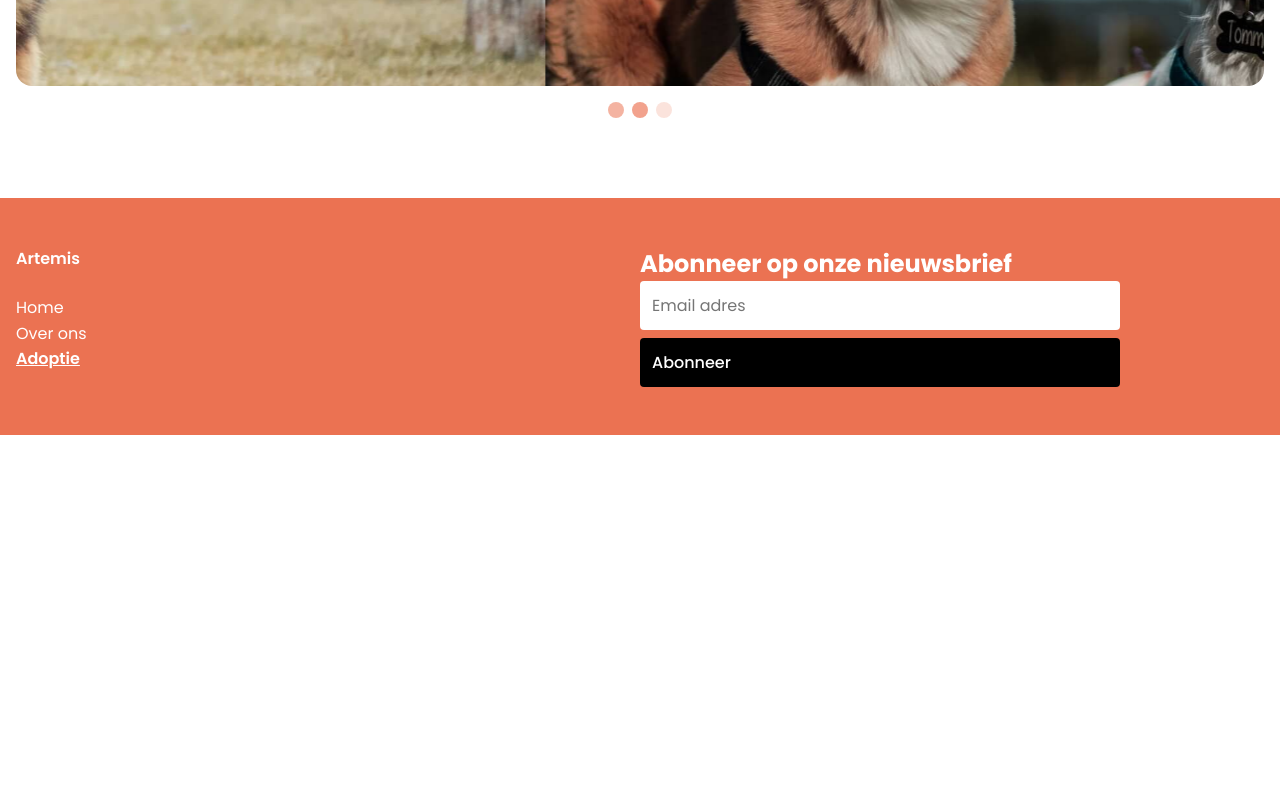
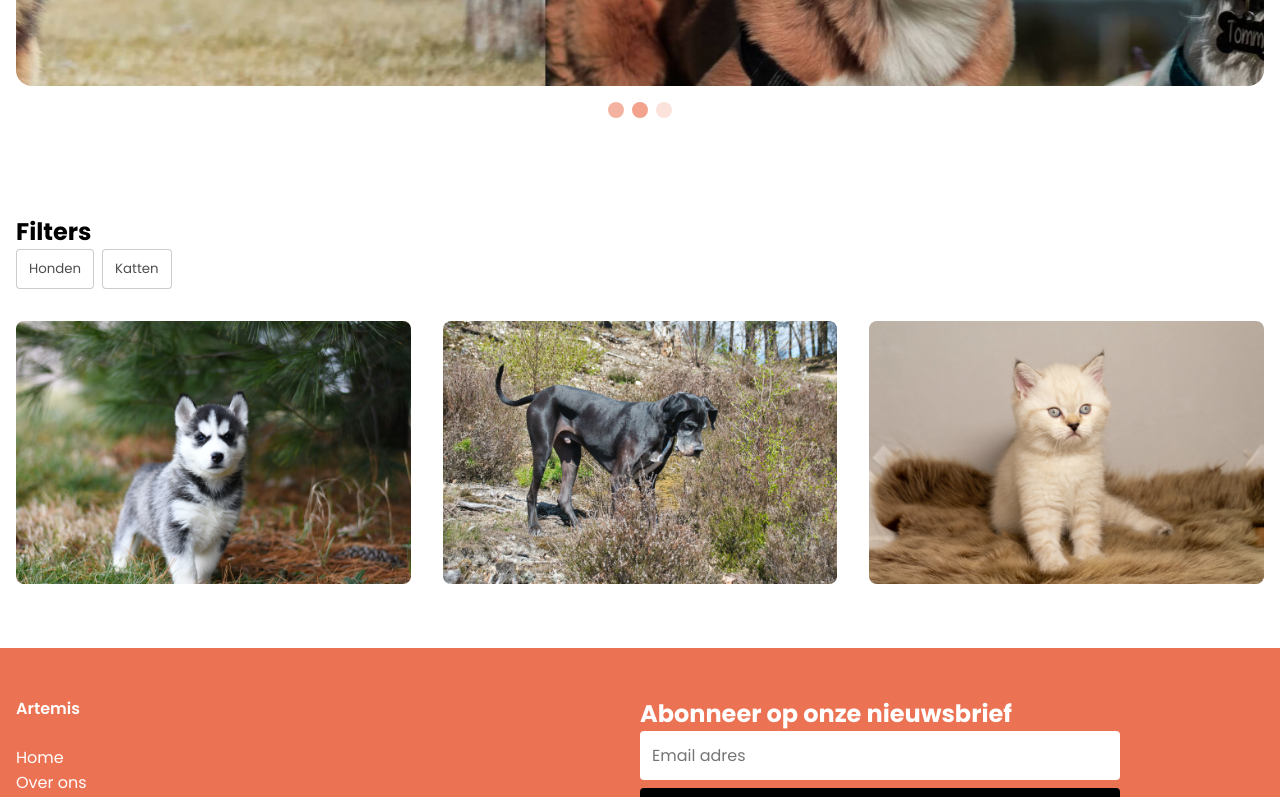
Before and after one commit to Markiesch/Artemis, a Vue app: page /overzicht in a window 1280 px wide. Shown: the part 693-1490 px from the top of the page. Before the commit the page ends 1128 px from the top, so only its background shows below. Built offline with nearby package versions, Linux system fonts and the light colour scheme.

Commit message:
Added filter buttons, added petcards

```diff
--- a/src/views/Overzicht.vue
+++ b/src/views/Overzicht.vue
@@ -3,9 +3,78 @@
   <section>
     <Slider />
   </section>
+  <section class="card--section">
+    <div class="filters">
+      <h2>Filters</h2>
+      <button v-for="filter in filters()" class="filter--button" :class="{ active: selectedFilters.includes(filter) }" @click="toggleFilter(filter)">{{ filter }}</button>
+    </div>
+    <div class="card--container">
+      <PetCard v-for="pet in filteredPets()" :pet="pet" />
+    </div>
+  </section>
 </template>
 
 <script setup lang="ts">
+import { Ref, ref } from "vue";
+import Breadcrumbs from "../components/Breadcrumbs.vue";
+import PetCard from "../components/PetCard.vue";
 import Slider from "../components/Slider.vue";
-import Breadcrumbs from "../components/Breadcrumbs.vue";
+import { IPetFilter, pets } from "../data/pets";
+
+const selectedFilters: Ref<string[]> = ref([]);
+
+function toggleFilter(filter: IPetFilter) {
+  if (selectedFilters.value.includes(filter)) selectedFilters.value.splice(selectedFilters.value.indexOf(filter), 1);
+  else selectedFilters.value.push(filter);
+}
+
+const filters = () => [...new Set(pets.map((item) => item.filter))];
+const filteredPets = () => pets.filter((item) => !selectedFilters.value.length || selectedFilters.value.includes(item.filter));
 </script>
+
+<style scoped lang="scss">
+@import "../styles/variables.scss";
+
+.card--section {
+  padding-top: 5rem;
+}
+
+.card--container {
+  display: grid;
+  grid-template-columns: repeat(auto-fill, minmax(400px, 1fr));
+  margin: -1rem;
+
+  article {
+    margin: 1rem;
+  }
+}
+
+.filters {
+  margin-bottom: 2rem;
+}
+
+.filter--button {
+  cursor: pointer;
+  margin-right: 0.5rem;
+  display: inline-block;
+  border-radius: 0.25rem;
+  padding: 0.75rem;
+  line-height: 1;
+  color: $text-color;
+  background-color: white;
+  border: 1px solid rgba(0, 0, 0, 0.2);
+  transition: background-color 100ms ease, border-color 100ms ease;
+
+  &:hover,
+  &:focus,
+  &:focus-visible {
+    border: 1px solid rgba(0, 0, 0, 0.8);
+  }
+}
+
+.active {
+  background-color: $primary-color;
+  border-color: $primary-color;
+  color: white;
+}
+</style>
```
